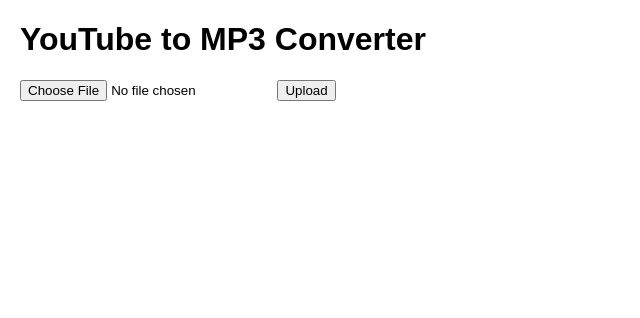
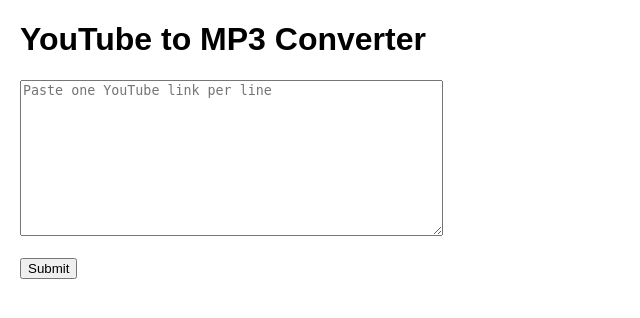
Before and after one commit to BohBOhTN/youtube_mp3, a Django app: page / in a window 1280 px wide. Shown: the top 318 px of the page, without its empty margins (0-640 px from the left). Run offline with Django 5.2, Linux system fonts and the light colour scheme.

Commit message:
Replace file upload with textarea for pasting YouTube links, process links directly from the textarea input.

```diff
--- a/converter/templates/upload.html
+++ b/converter/templates/upload.html
@@ -45,10 +45,10 @@
 </head>
 <body>
     <h1>YouTube to MP3 Converter</h1>
-    <form method="post" enctype="multipart/form-data">
+    <form method="post">
         {% csrf_token %}
-        <input type="file" name="file" accept=".txt" required>
-        <button type="submit">Upload</button>
+        <textarea name="links" rows="10" cols="50" placeholder="Paste one YouTube link per line" required></textarea><br><br>
+        <button type="submit">Submit</button>
     </form>
 
     {% if links %}
@@ -109,8 +109,6 @@
         });
         });
         });
-
-
     </script>
 </body>
 </html>
--- a/converter/views.py
+++ b/converter/views.py
@@ -1,20 +1,14 @@
 import os
 import subprocess
 from django.shortcuts import render
-from django.core.files.storage import FileSystemStorage
 from django.http import JsonResponse
 from django.conf import settings
 
 def upload_file(request):
-    if request.method == 'POST' and request.FILES.get('file'):
-        file = request.FILES['file']
-        fs = FileSystemStorage()
-        filename = fs.save(file.name, file)
-        file_path = os.path.join(fs.location, filename)
-
-        # Read and process the uploaded file
-        with open(file_path, 'r') as f:
-            links = [line.strip() for line in f if line.strip()]
+    if request.method == 'POST':
+        # Get the links from the textarea input (submitted as a string)
+        links_text = request.POST.get('links', '')
+        links = [link.strip() for link in links_text.splitlines() if link.strip()]
 
         # Pass the links to the frontend
         return render(request, 'upload.html', {'links': links})
```
Also changed, not shown: db.sqlite3 (added), 2 other files.
